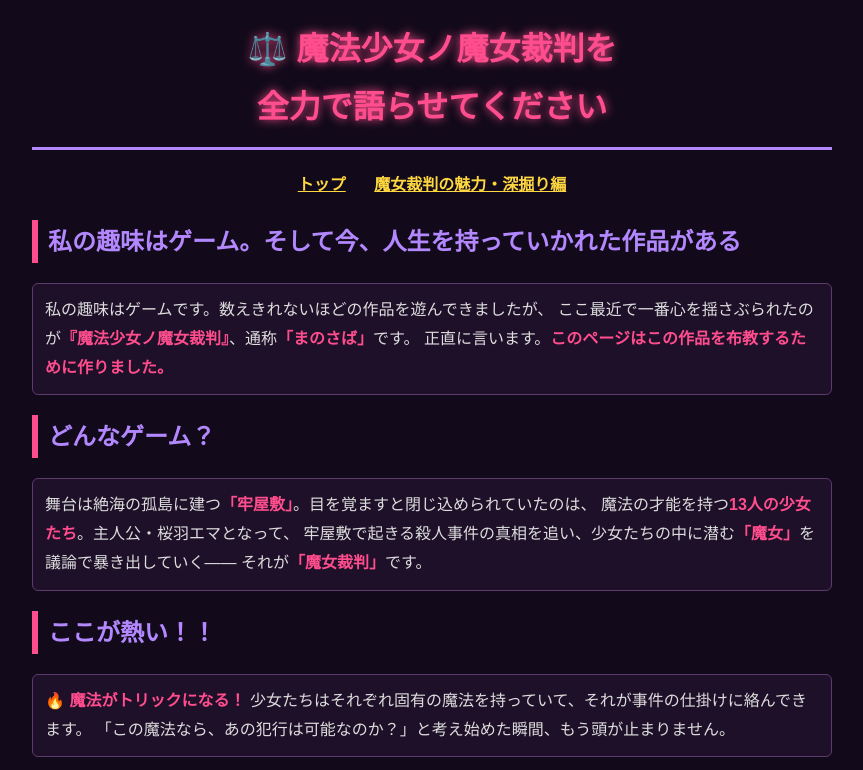
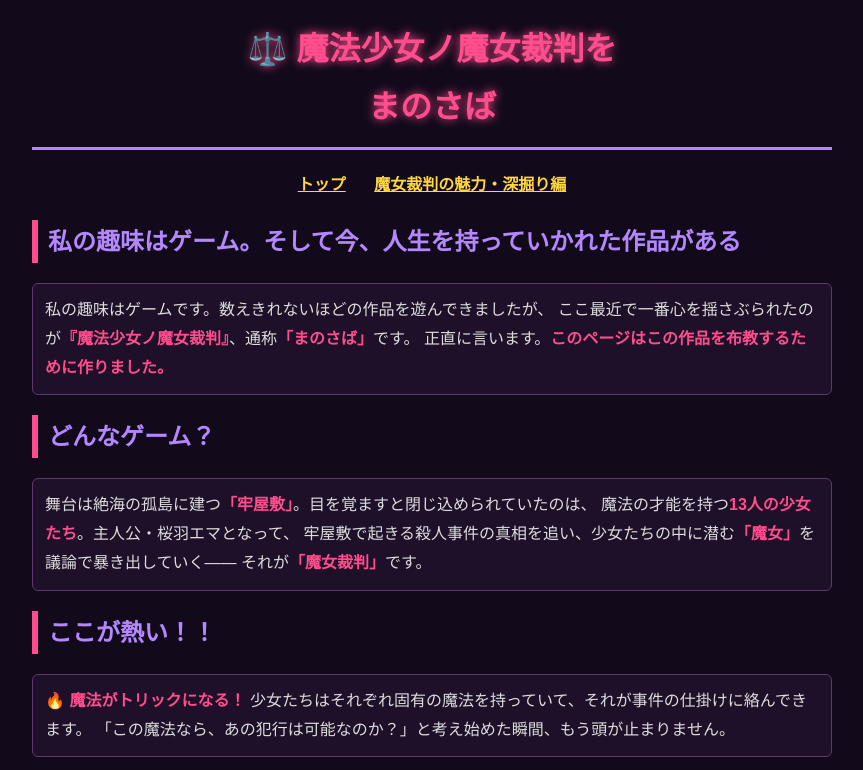
Before and after one commit to yunomh/kensyu_sample3, a plain HTML site: page index.html in a window 1280 px wide. Shown: the top 770 px of the page, without its empty margins (208-1071 px from the left). Drawn offline with Linux system fonts and the light colour scheme.

Commit message:
Update index.html

```diff
--- a/index.html
+++ b/index.html
@@ -7,7 +7,7 @@
   <link href="style.css" rel="stylesheet" type="text/css">
 </head>
 <body>
-  <h1>⚖️ 魔法少女ノ魔女裁判を<br>全力で語らせてください</h1>
+  <h1>⚖️ 魔法少女ノ魔女裁判を<br>まのさば</h1>
 
   <nav>
     <a href="index.html">トップ</a>
```
